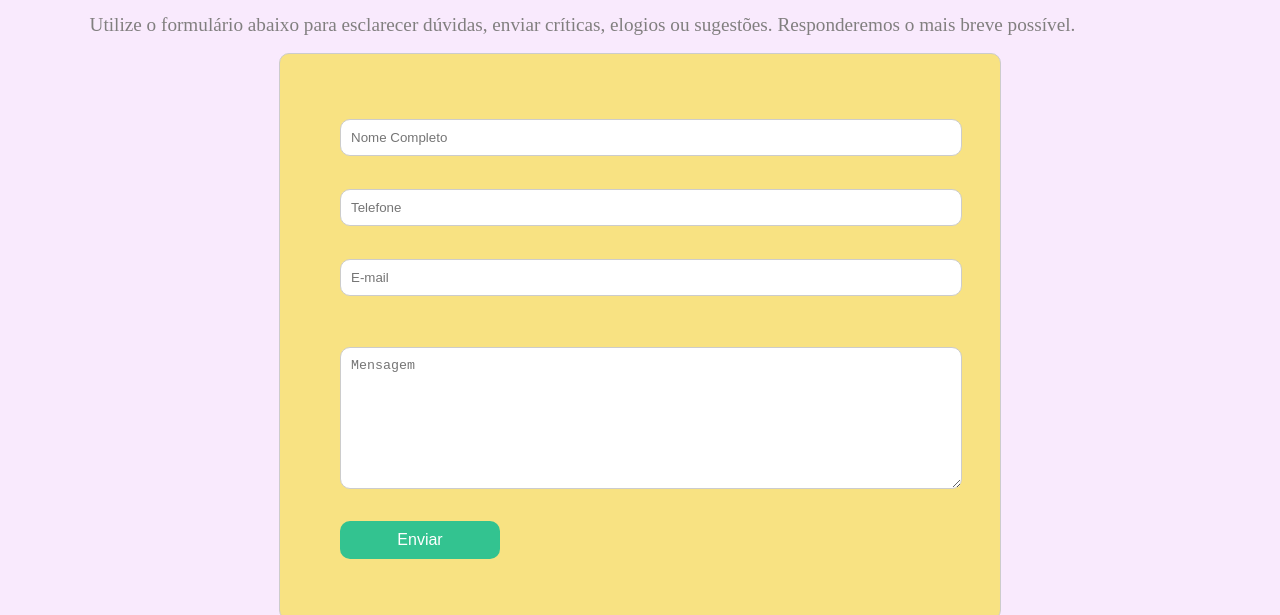
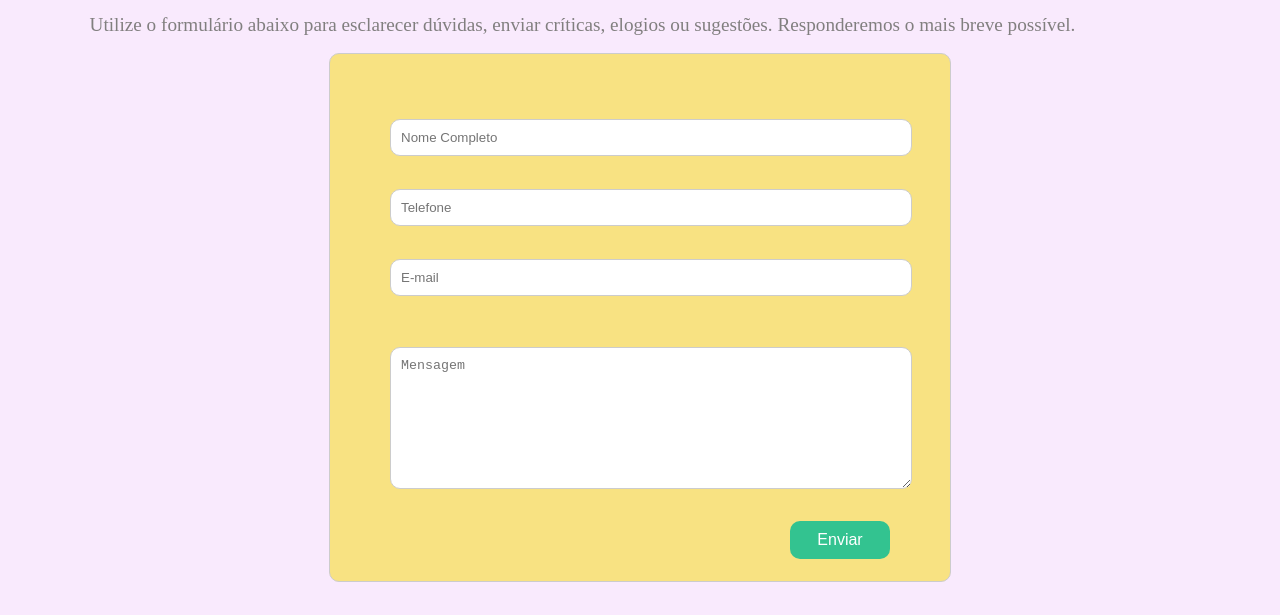
Before and after one commit to cassiadeandrade/ProjetoSiteLaSante, a plain HTML site: page contato.html in a window 1280 px wide. Shown: the part 207-822 px from the top of the page. Drawn offline with Linux system fonts and the light colour scheme.

Commit message:
Atualizando

```diff
--- a/contato.css
+++ b/contato.css
@@ -20,7 +20,7 @@ h1 {
 }
 
 form {
-  max-width: 600px;
+  max-width: 500px;
   margin: 0 auto;
   padding: 60px;
   border: 1px solid #ccc;
@@ -50,11 +50,12 @@ input[type="submit"] {
   color: #ffffff;
   padding: 10px 20px;
   border: none;
-  border-radius: 4px;
+  border-radius: 5px;
   cursor: pointer;
-  min-width: 160px;
+  min-width: 100px;
   border-radius: 10px;
   font-size: 16px;
+  float: right;
 }
 
 input[type="submit"]:hover {
```
